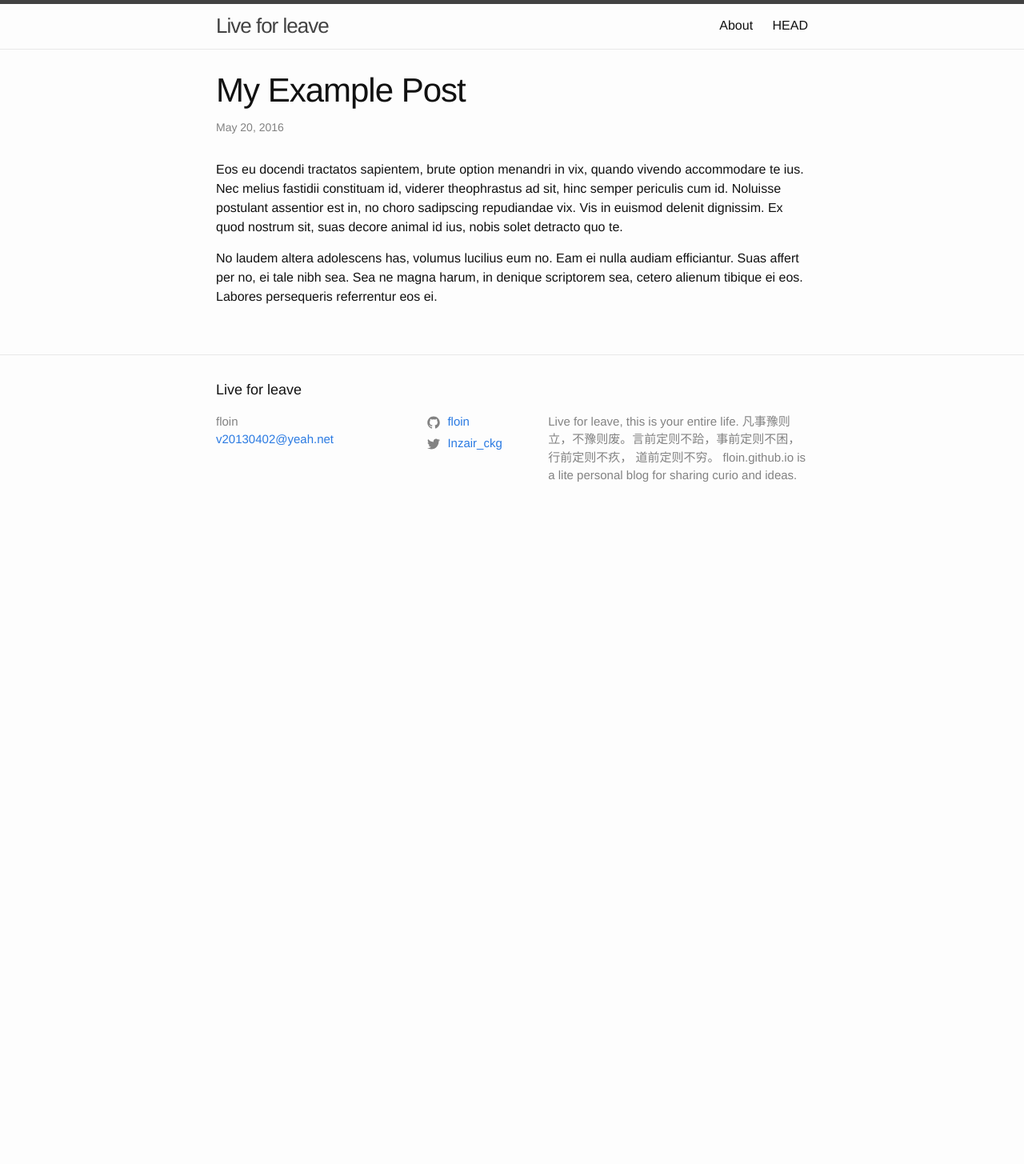
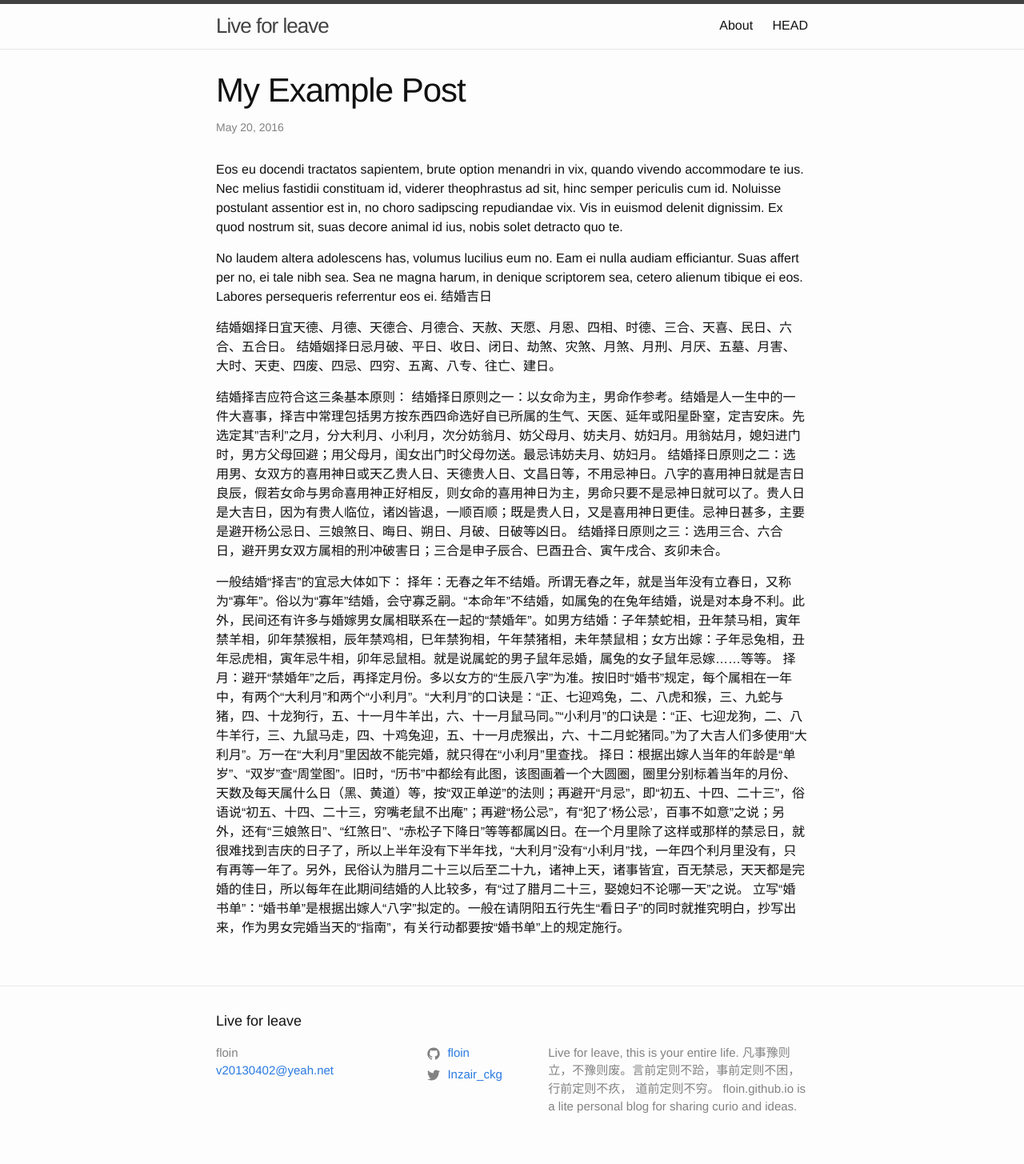
Before and after one commit to floin/floin2.github.io, a Jekyll site: the page built from _posts/2016-05-20-my-example-post.md, in a window 1280 px wide. Shown: the whole page at 80% size. Built offline with Jekyll 4.4.1, drawn with Linux system fonts in a browser that asks for light colours; before the commit the page ends 900 px from its top, so only the background shows below that.

Commit message:
Update 2016-05-20-my-example-post.md

```diff
--- a/_posts/2016-05-20-my-example-post.md
+++ b/_posts/2016-05-20-my-example-post.md
@@ -10,3 +10,18 @@ Might you have an include in your theme? Why not try it here!
 {% endcomment %}
 
 No laudem altera adolescens has, volumus lucilius eum no. Eam ei nulla audiam efficiantur. Suas affert per no, ei tale nibh sea. Sea ne magna harum, in denique scriptorem sea, cetero alienum tibique ei eos. Labores persequeris referrentur eos ei.
+结婚吉日
+
+结婚姻择日宜天德、月德、天德合、月德合、天赦、天愿、月恩、四相、时德、三合、天喜、民日、六合、五合日。
+结婚姻择日忌月破、平日、收日、闭日、劫煞、灾煞、月煞、月刑、月厌、五墓、月害、大时、天吏、四废、四忌、四穷、五离、八专、往亡、建日。
+
+结婚择吉应符合这三条基本原则：
+结婚择日原则之一：以女命为主，男命作参考。结婚是人一生中的一件大喜事，择吉中常理包括男方按东西四命选好自已所属的生气、天医、延年或阳星卧窒，定吉安床。先选定其"吉利"之月，分大利月、小利月，次分妨翁月、妨父母月、妨夫月、妨妇月。用翁姑月，媳妇进门时，男方父母回避；用父母月，闺女出门时父母勿送。最忌讳妨夫月、妨妇月。
+结婚择日原则之二：选用男、女双方的喜用神日或天乙贵人日、天德贵人日、文昌日等，不用忌神日。八字的喜用神日就是吉日良辰，假若女命与男命喜用神正好相反，则女命的喜用神日为主，男命只要不是忌神日就可以了。贵人日是大吉日，因为有贵人临位，诸凶皆退，一顺百顺；既是贵人日，又是喜用神日更佳。忌神日甚多，主要是避开杨公忌日、三娘煞日、晦日、朔日、月破、日破等凶日。
+结婚择日原则之三：选用三合、六合日，避开男女双方属相的刑冲破害日；三合是申子辰合、巳酉丑合、寅午戌合、亥卯未合。
+
+一般结婚“择吉”的宜忌大体如下：
+择年：无春之年不结婚。所谓无春之年，就是当年没有立春日，又称为“寡年”。俗以为“寡年”结婚，会守寡乏嗣。“本命年”不结婚，如属兔的在兔年结婚，说是对本身不利。此外，民间还有许多与婚嫁男女属相联系在一起的“禁婚年”。如男方结婚：子年禁蛇相，丑年禁马相，寅年禁羊相，卯年禁猴相，辰年禁鸡相，巳年禁狗相，午年禁猪相，未年禁鼠相；女方出嫁：子年忌兔相，丑年忌虎相，寅年忌牛相，卯年忌鼠相。就是说属蛇的男子鼠年忌婚，属兔的女子鼠年忌嫁……等等。
+择月：避开“禁婚年”之后，再择定月份。多以女方的“生辰八字”为准。按旧时“婚书”规定，每个属相在一年中，有两个“大利月”和两个“小利月”。“大利月”的口诀是：“正、七迎鸡兔，二、八虎和猴，三、九蛇与猪，四、十龙狗行，五、十一月牛羊出，六、十一月鼠马同。”“小利月”的口诀是：“正、七迎龙狗，二、八牛羊行，三、九鼠马走，四、十鸡兔迎，五、十一月虎猴出，六、十二月蛇猪同。”为了大吉人们多使用“大利月”。万一在“大利月”里因故不能完婚，就只得在“小利月”里查找。
+择日：根据出嫁人当年的年龄是“单岁”、“双岁”查“周堂图”。旧时，“历书”中都绘有此图，该图画着一个大圆圈，圈里分别标着当年的月份、天数及每天属什么日（黑、黄道）等，按“双正单逆”的法则；再避开“月忌”，即“初五、十四、二十三”，俗语说“初五、十四、二十三，穷嘴老鼠不出庵”；再避“杨公忌”，有“犯了‘杨公忌’，百事不如意”之说；另外，还有“三娘煞日”、“红煞日”、“赤松子下降日”等等都属凶日。在一个月里除了这样或那样的禁忌日，就很难找到吉庆的日子了，所以上半年没有下半年找，“大利月”没有“小利月”找，一年四个利月里没有，只有再等一年了。另外，民俗认为腊月二十三以后至二十九，诸神上天，诸事皆宜，百无禁忌，天天都是完婚的佳日，所以每年在此期间结婚的人比较多，有“过了腊月二十三，娶媳妇不论哪一天”之说。
+立写“婚书单”：“婚书单”是根据出嫁人“八字”拟定的。一般在请阴阳五行先生“看日子”的同时就推究明白，抄写出来，作为男女完婚当天的“指南”，有关行动都要按“婚书单”上的规定施行。
```
